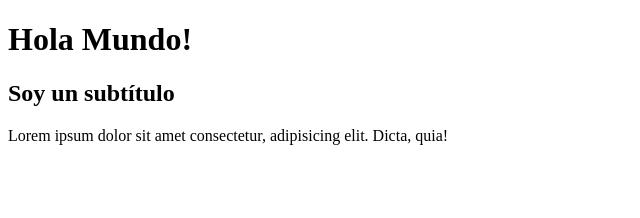
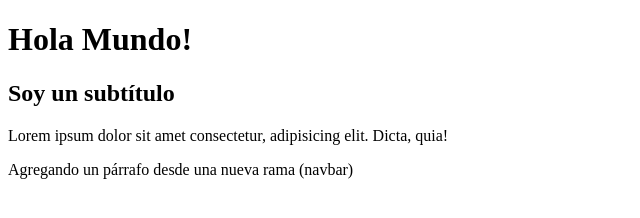
Before and after one commit to dalcarod/prueba-git, a plain HTML site: page index.html in a window 1280 px wide. Shown: the whole page, without its empty margins (0-640 px from the left). Drawn offline with Linux system fonts and the light colour scheme.

Commit message:
add p en navbar

```diff
--- a/index.html
+++ b/index.html
@@ -11,5 +11,6 @@
     <p>
       Lorem ipsum dolor sit amet consectetur, adipisicing elit. Dicta, quia!
     </p>
+    <p>Agregando un párrafo desde una nueva rama (navbar)</p>
   </body>
 </html>
```
